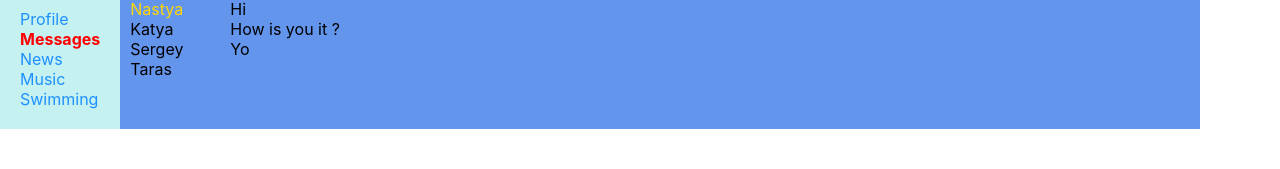
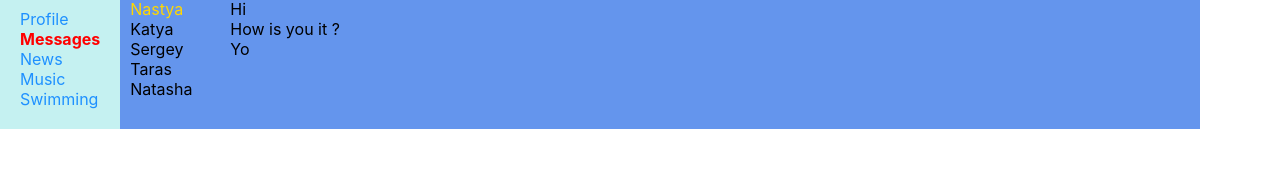
Before and after one commit to zznmga/samuray, a React (Create React App) app: page /messages in a window 1280 px wide. Shown: the part 111-280 px from the top of the page. Built offline with nearby package versions, Linux system fonts and the light colour scheme.

Commit message:
added Natasha

```diff
--- a/src/components/Dialogs/Dialogs.jsx
+++ b/src/components/Dialogs/Dialogs.jsx
@@ -9,6 +9,7 @@ const Dialogs = (props) => {
         <div className={s.dialog}>Katya</div>
         <div className={s.dialog}>Sergey</div>
         <div className={s.dialog}>Taras</div>
+        <div className={s.dialog}>Natasha</div>
       </div>
       <div className={s.messages}>
         <div className={s.message}>Hi</div>
```
